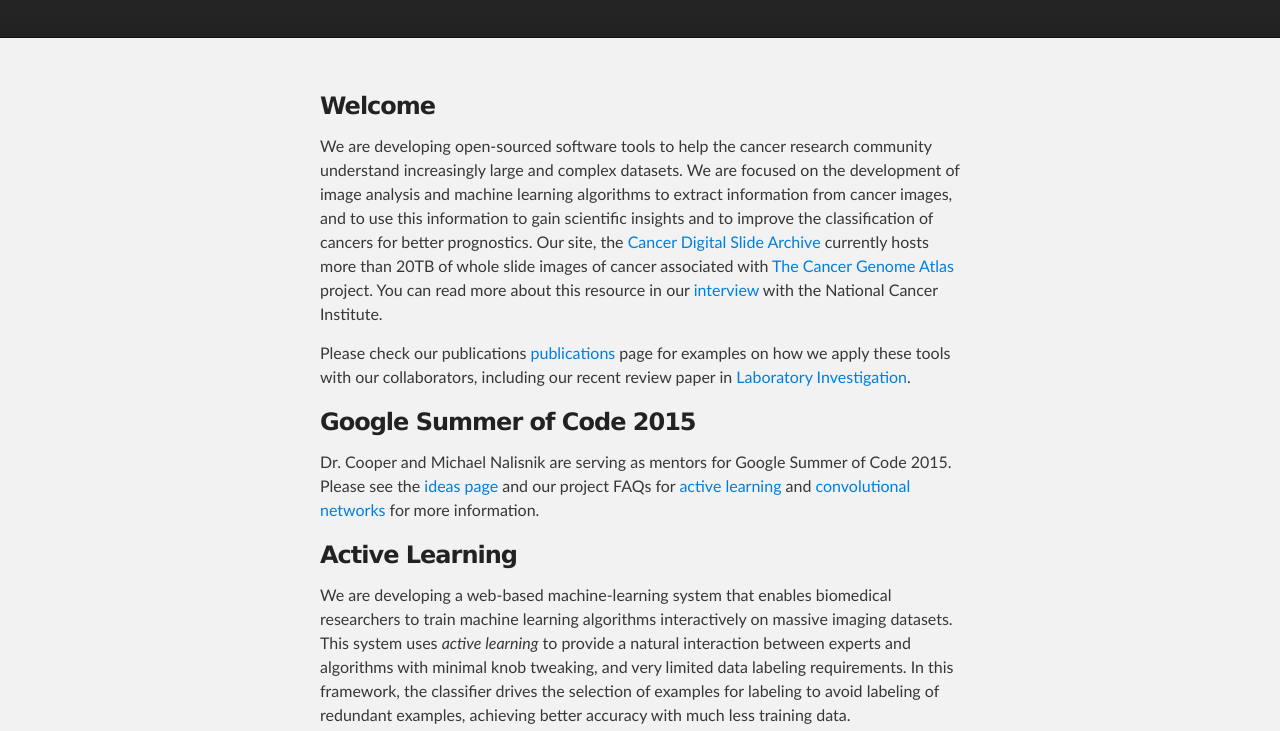
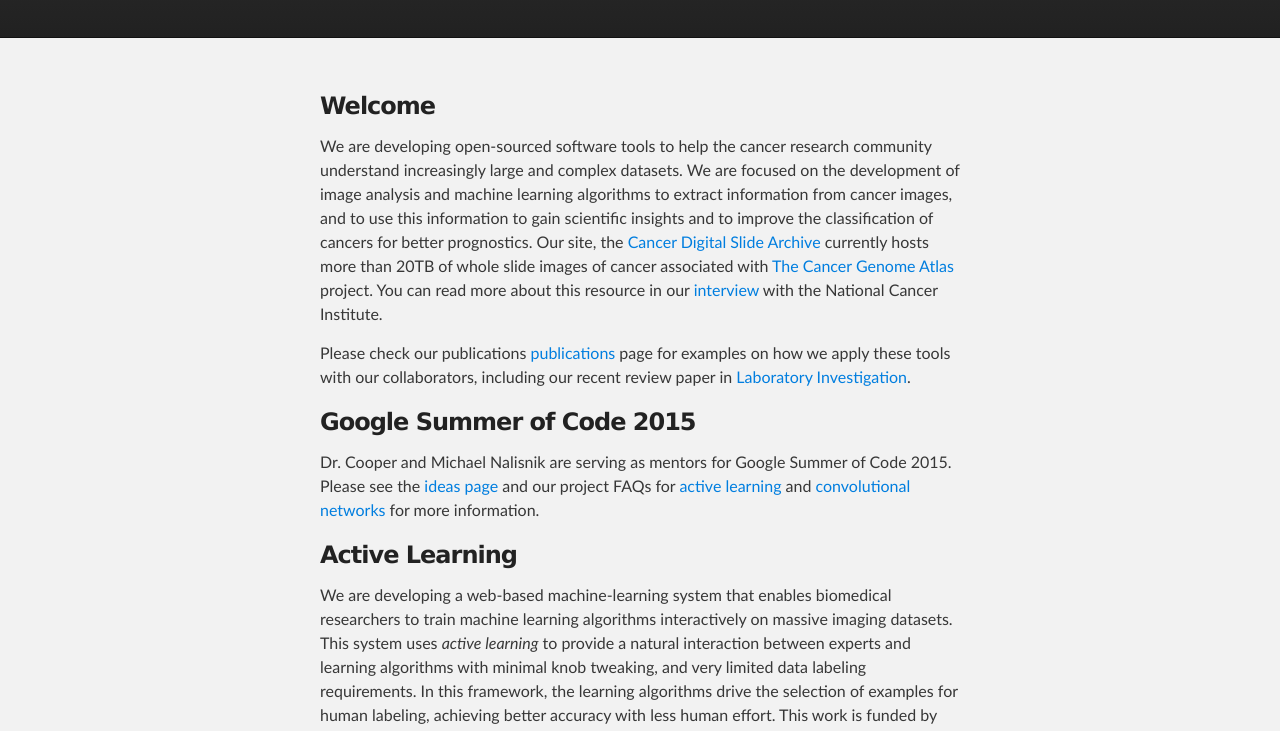
Before and after one commit to cooperlab/cooperlab.github.io, a plain HTML site: page index.html in a window 1280 px wide. Shown: the part 208-939 px from the top of the page. Drawn offline with Linux system fonts and the light colour scheme.

Commit message:
Replace master branch with page content via GitHub

```diff
--- a/index.html
+++ b/index.html
@@ -42,7 +42,7 @@
 <h3>
 <a id="active-learning" class="anchor" href="#active-learning" aria-hidden="true"><span class="octicon octicon-link"></span></a>Active Learning</h3>
 
-<p>We are developing a web-based machine-learning system that enables biomedical researchers to train machine learning algorithms interactively on massive imaging datasets. This system uses <em>active learning</em> to provide a natural interaction between experts and algorithms with minimal knob tweaking, and very limited data labeling requirements. In this framework, the classifier drives the selection of examples for labeling to avoid labeling of redundant examples, achieving better accuracy with much less training data.</p>
+<p>We are developing a web-based machine-learning system that enables biomedical researchers to train machine learning algorithms interactively on massive imaging datasets. This system uses <em>active learning</em> to provide a natural interaction between experts and learning algorithms with minimal knob tweaking, and very limited data labeling requirements. In this framework, the learning algorithms drive the selection of examples for human labeling, achieving better accuracy with less human effort. This work is funded by the <a href="http://www.nlm.nih.gov/">National Library of Medicine</a>.</p>
 
 <h3>
 <a id="support-or-contact" class="anchor" href="#support-or-contact" aria-hidden="true"><span class="octicon octicon-link"></span></a>Support or Contact</h3>
```
Also changed, not shown: params.json (+1 -1 lines).
